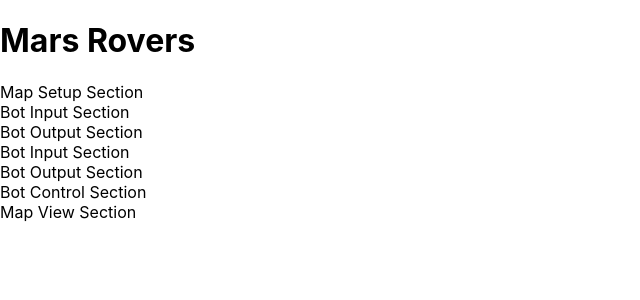
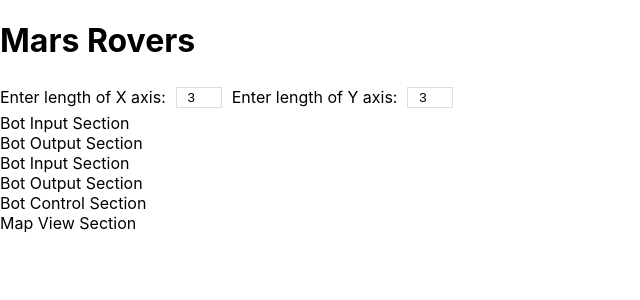
Before and after one commit to GMC437/mars-rovers, a React (Create React App) app: page / in a window 1280 px wide. Shown: the top 300 px of the page, without its empty margins (0-640 px from the left). Built offline with nearby package versions, Linux system fonts and the light colour scheme.

Commit message:
added flex box to MapSetupSection

```diff
--- a/src/App.js
+++ b/src/App.js
@@ -1,11 +1,16 @@
 import React from "react";
+import styled from "styled-components";
 import RoverPage from "./components/pages/RoverPage";
+
+const AppContainer = styled.div`
+  box-sizing: border-box;
+`;
 
 const App = () => {
   return (
-    <div>
+    <AppContainer>
       <RoverPage pageTitle="Mars Rovers" />
-    </div>
+    </AppContainer>
   );
 };
 
--- a/src/components/map/MapSetupSection/index.js
+++ b/src/components/map/MapSetupSection/index.js
@@ -1,7 +1,35 @@
 import React from "react";
+import styled from "styled-components";
+import { setGridAxis } from "../../../actions";
+import NumberInput from "../../ui/NumberInput";
+
+const InputContainer = styled.div`
+  display: flex;
+  flex-flow: row wrap;
+  align-items: stretch;
+`;
 
 const MapSetupSection = () => {
-  return <div>Map Setup Section</div>;
+  return (
+    <section>
+      <InputContainer>
+        <NumberInput
+          axis="x"
+          inputId="x-axis-size-value"
+          labelMessage="Enter length of X axis:"
+          initValue="3"
+          onChange={setGridAxis}
+        />
+        <NumberInput
+          axis="y"
+          inputId="y-axis-size-value"
+          labelMessage="Enter length of Y axis:"
+          initValue="3"
+          onChange={setGridAxis}
+        />
+      </InputContainer>
+    </section>
+  );
 };
 
 export default MapSetupSection;
--- a/src/components/ui/NumberInput/index.js
+++ b/src/components/ui/NumberInput/index.js
@@ -1,7 +1,43 @@
-import React from "react";
+import React, { useState } from "react";
+import styled from "styled-components";
+import { actionNames } from "../../../enum";
 
-const NumberInput = () => {
-    return <div>Number Input</div>;
-}
+const { SET_GRID_AXIS } = actionNames;
+
+const LabelStyled = styled.label`
+  margin: 5px 10px 5px 0;
+`;
+const InputStyled = styled.input`
+  vertical-align: middle;
+  margin: 5px 10px 5px 0;
+  text-align: center;
+  padding: 2px;
+  background-color: #fff;
+  border: 1px solid #ddd;
+`;
+
+const updateInput = (axisKey, axisValue, setValue, event) => {
+  setValue(axisValue);
+  event(SET_GRID_AXIS, axisKey, axisValue);
+};
+
+const NumberInput = ({ axis, inputId, labelMessage, initValue, onChange }) => {
+  const [currentValue, setCurrentValue] = useState(initValue);
+  return (
+    <>
+      <LabelStyled htmlFor={inputId}>{labelMessage}</LabelStyled>
+      <InputStyled
+        id={inputId}
+        type="number"
+        min="1"
+        max="9"
+        onChange={(e) => {
+          updateInput(axis, e.target.value, setCurrentValue, onChange);
+        }}
+        value={currentValue}
+      ></InputStyled>
+    </>
+  );
+};
 
 export default NumberInput;
```
